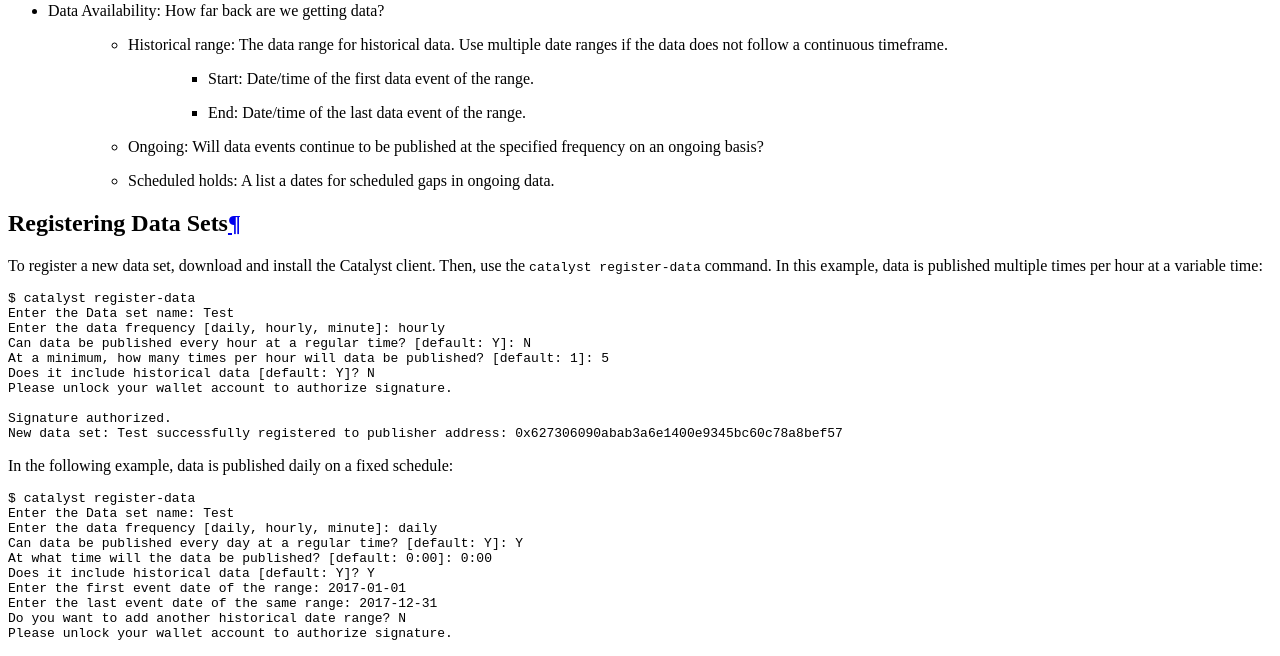
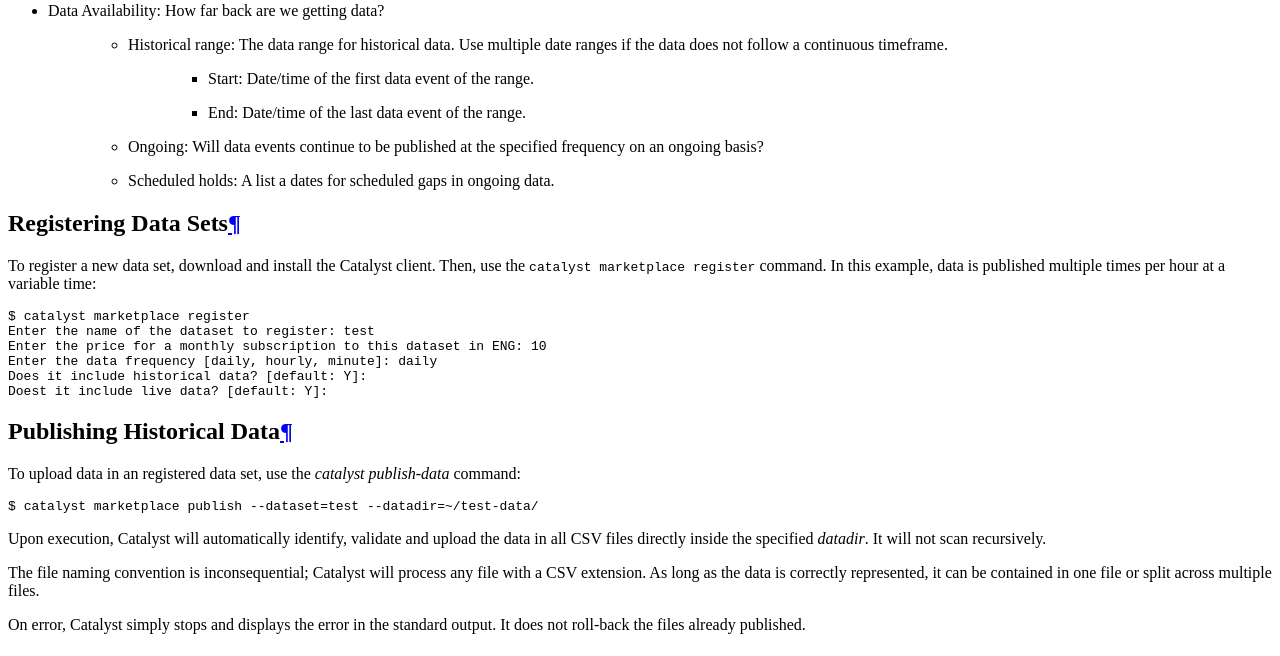
Before and after one commit to scrtlabs/marketplace, a Sphinx documentation site: the page built from docs/source/data-providers.rst, in a window 1280 px wide and 1400 px high, scrolled down 1601 px. Shown: the top 656 px of the window. Built offline with Sphinx 7.4.7 and the Read the Docs theme 2.0.0, drawn with Linux system fonts in a browser that asks for light colours; some of the changed text lies outside the part shown.

Commit message:
DOC: updating marketplace documentation

```diff
--- a/docs/source/data-providers.rst
+++ b/docs/source/data-providers.rst
@@ -138,39 +138,17 @@
 Registering Data Sets
 ~~~~~~~~~~~~~~~~~~~~~
 To register a new data set, download and install the Catalyst client.
-Then, use the ``catalyst register-data`` command. In this example, data is
+Then, use the ``catalyst marketplace register`` command. In this example, data is
 published multiple times per hour at a variable time:
 
 .. code-block:: bash
 
-    $ catalyst register-data
-    Enter the Data set name: Test
-    Enter the data frequency [daily, hourly, minute]: hourly
-    Can data be published every hour at a regular time? [default: Y]: N
-    At a minimum, how many times per hour will data be published? [default: 1]: 5
-    Does it include historical data [default: Y]? N
-    Please unlock your wallet account to authorize signature.
-
-    Signature authorized.
-    New data set: Test successfully registered to publisher address: 0x627306090abab3a6e1400e9345bc60c78a8bef57
-
-In the following example, data is published daily on a fixed schedule:
-
-.. code-block:: bash
-
-    $ catalyst register-data
-    Enter the Data set name: Test
+    $ catalyst marketplace register
+    Enter the name of the dataset to register: test
+    Enter the price for a monthly subscription to this dataset in ENG: 10
     Enter the data frequency [daily, hourly, minute]: daily
-    Can data be published every day at a regular time? [default: Y]: Y
-    At what time will the data be published? [default: 0:00]: 0:00
-    Does it include historical data [default: Y]? Y
-    Enter the first event date of the range: 2017-01-01
-    Enter the last event date of the same range: 2017-12-31
-    Do you want to add another historical date range? N
-    Please unlock your wallet account to authorize signature.
-
-    Signature authorized.
-    New data set: Test successfully registered to publisher address: 0x627306090abab3a6e1400e9345bc60c78a8bef57
+    Does it include historical data? [default: Y]:
+    Doest it include live data? [default: Y]:
 
 Publishing Historical Data
 ~~~~~~~~~~~~~~~~~~~~~~~~~~
@@ -179,25 +157,11 @@
 
 .. code-block:: bash
 
-    $ catalyst publish-data --data-source=Test --datadir=~/test-data/
+    $ catalyst marketplace publish --dataset=test --datadir=~/test-data/
 
 Upon execution, Catalyst will automatically identify, validate and upload
 the data in all CSV files directly inside the specified `datadir`. It will not
-scan recursively. It will create a `published` subdirectory in which to move
-each file when successfully published.
-
-For illustration, here is our `test-data` directory before running the
-`publish-data` command.
-
-.. image:: https://s3.amazonaws.com/enigmaco-docs/data-providers/marketplace-publish-folders-before.png
-    :align: center
-    :alt: Test Data set Folder Before Publish
-
-Here is the same directory after successfully publishing the data.
-
-.. image:: https://s3.amazonaws.com/enigmaco-docs/data-providers/marketplace-publish-folders-after.png
-    :align: center
-    :alt: Test Data set Folder After Publish
+scan recursively.
 
 The file naming convention is inconsequential; Catalyst will process any
 file with a CSV extension. As long as the data is correctly represented, it
@@ -215,4 +179,4 @@
 
 .. code-block:: bash
 
-    $ catalyst publish-data --dataset=Test --datadir=~/test-data/ --watch
+    $ catalyst marketplace publish --dataset=test --datadir=~/test-data/ --watch
```
Also changed, not shown: docs/source/data-subscribers.rst (+8 -19 lines).
